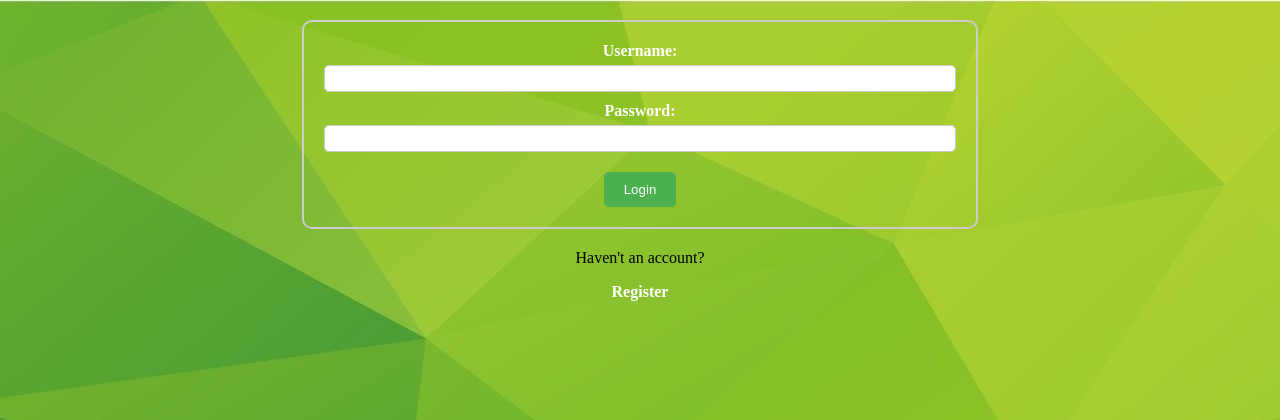
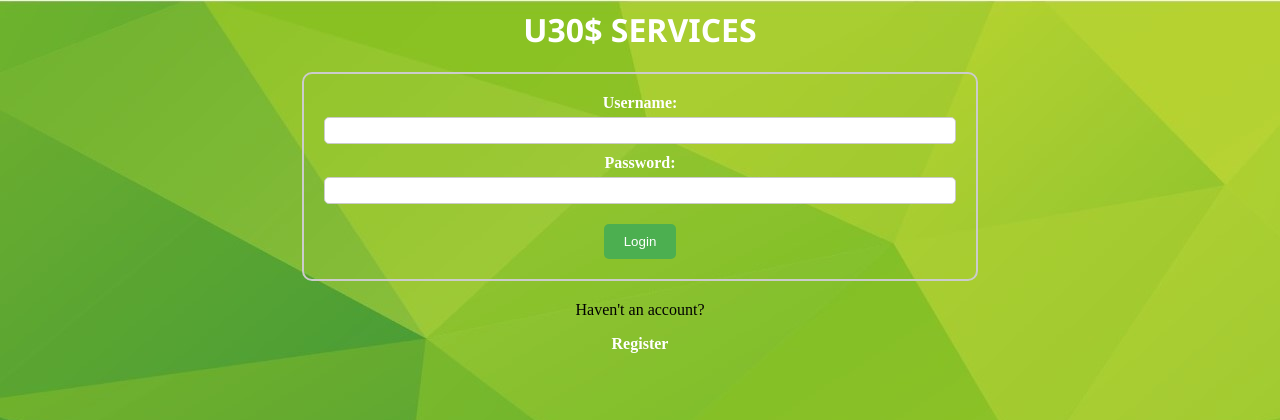
Before and after one commit to ANEASER/service_managemnt_system, a PHP site: page /login.php in a window 1280 px wide. Shown: the top 420 px of the page. Run offline with PHP 8.4, Linux system fonts and the light colour scheme.

Commit message:
almost completed

```diff
--- a/create_user.php
+++ b/create_user.php
@@ -4,7 +4,7 @@
  <link rel="stylesheet" href="./styles/login_create_styles.css">
 </head>
 <body style="background-image:url('./styles/background.jpg')">
-<h1 id="sitename">U30$ Services</h1>
+<h1 id="sitename" style="text-align: center;color: white;font-family: 'Segoe UI';">U30$ SERVICES</h1>
 
 <?php
 error_reporting(E_ALL);
--- a/login.php
+++ b/login.php
@@ -4,6 +4,7 @@
  <link rel="stylesheet" href="./styles/login_create_styles.css">
 </head>
 <body style="background-image:url('./styles/background.jpg')">
+<h1 id="sitename" style="text-align: center;color: white;font-family: 'Segoe UI';">U30$ SERVICES</h1>
 <?php
 
 include 'db_connect.php';
--- a/styles/login_create_styles.css
+++ b/styles/login_create_styles.css
@@ -44,9 +44,3 @@ form {
   a:hover {
     text-decoration: underline;
   }
-
-  #sitename{
-    text-align: center;
-    color: white;
-    font-family: 'Segoe UI';
-  }
```
